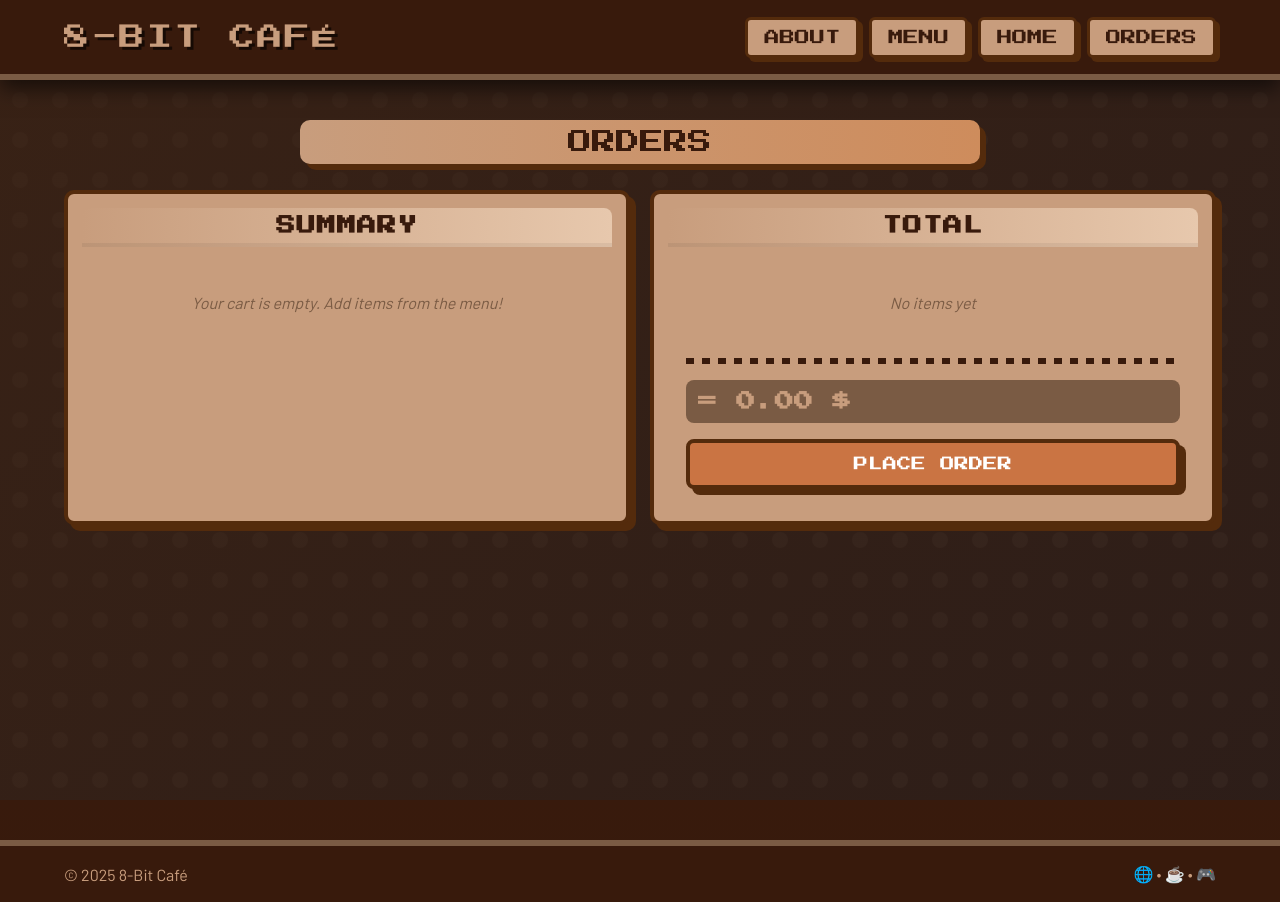
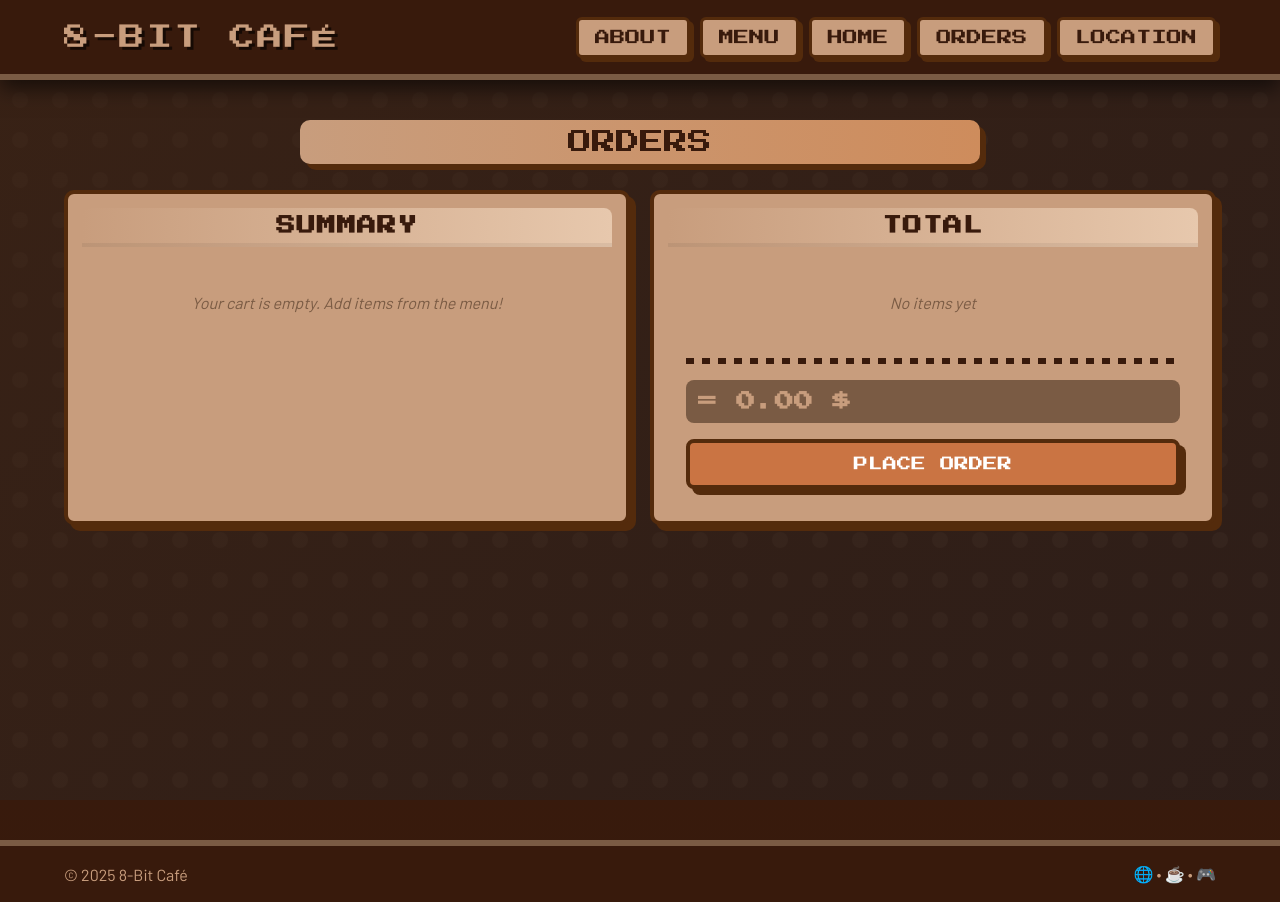
Before and after one commit to Sphyxs/8-bit-Cafe, a plain HTML site: page orders.html in a window 1280 px wide. Drawn offline with Linux system fonts and the light colour scheme.

Commit message:
Update orders.html

```diff
--- a/orders.html
+++ b/orders.html
@@ -17,10 +17,12 @@
       <span class="hamburger-line"></span>
     </button>
 <nav class="nav-links" role="navigation" aria-label="Main navigation">
+<nav class="nav-links">
   <a class="nav-btn" href="about.html">ABOUT</a>
   <a class="nav-btn" href="menu-coffee.html">MENU</a>
   <a class="nav-btn" href="index.html">HOME</a>
   <a class="nav-btn" href="orders.html">ORDERS</a>
+  <a class="nav-btn" href="location.html">LOCATION</a>
 </nav>
   </header>
 
```
Lines whose indentation alone changed are shown as unchanged.
